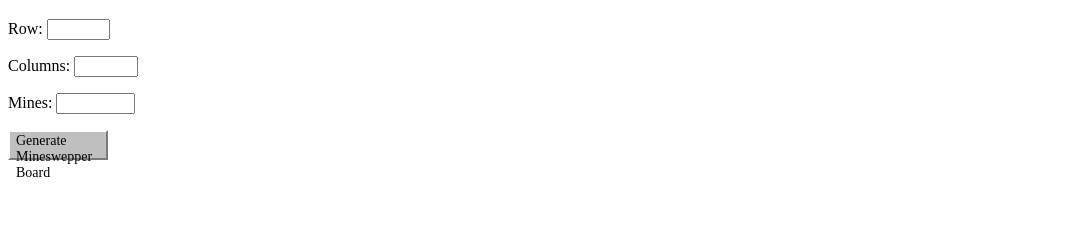
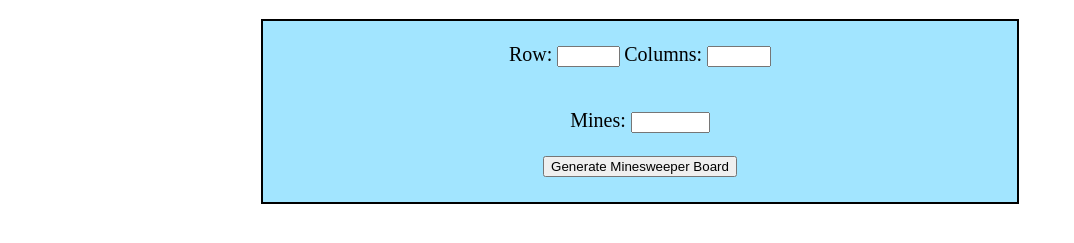
Before and after one commit to helgiisaevar/Vefforitun, a plain HTML site: page Minesweeper_project2/minesweeper.html in a window 1280 px wide. Shown: the part 61-304 px from the top of the page, without its empty margins (0-1074 px from the left). Drawn offline with nearby package versions, Linux system fonts and the light colour scheme.

Commit message:
look is way better now

```diff
--- a/Minesweeper_project2/css/style.css
+++ b/Minesweeper_project2/css/style.css
@@ -19,14 +19,16 @@
   font-size: large;
 }
 
-/* input{
-    border: 1px solid black;
-    background-position: 20px 10px;
-} */
-
 #rowCount {
   padding-left: 5px;
   padding-right: 6px;
+}
+
+.inputFields{
+  background-color: #a2e5ff;
+  border: 2px solid black;
+  font-size: 20px;
+  text-align: center;
 }
 
 #columCount {
@@ -39,7 +41,7 @@
   padding-right: 6px;
 }
 
-button {
+/* button {
   font-family: "MS Sans Serif";
   text-align: left;
   font-size: 14px;
@@ -51,11 +53,35 @@ button {
   border-left: 2px solid #ffffff;
   border-top: 2px solid #ffffff;
   border-right: 2px solid #7b7b7b;
+} */
+
+.mainRow{
+  padding:2px;
+  font-size: 20px;
+}
+.mainColmn{
+  padding:2px;
+  font-size: 20px;
+}
+.overViewBox{
+  padding-left: 20%;
+  padding-right: 20%;
 }
 
+.minesweeperBoard{
+  text-align: center;
+  padding:20px;
+}
 
 #minesweeper_board {
   display: flex;
+  text-align: center;
+  justify-content: center;
+}
+.rowAndColumns{
+  display: flex;
+  text-align: center;
+  justify-content: center;
 }
 
 .disabled {
@@ -73,7 +99,7 @@ button {
   color: #484848;
   cursor: pointer;
   font-weight: bold;
-  font-size: 18px;
+  font-size: 25px;
 }
 
 .box--red {
--- a/Minesweeper_project2/js/utils/fetchMinesweeperBoardFromServer.js
+++ b/Minesweeper_project2/js/utils/fetchMinesweeperBoardFromServer.js
@@ -4,17 +4,18 @@ let MINES;
 
 function fetchMinesweeperBoardFromServer(rows, cols, mines) {
   var url = "https://veff213-minesweeper.herokuapp.com/api/v1/minesweeper";
-
+  console.log(rows)
+  console.log(mines)
   ROWS = parseInt(document.getElementById(rows).value);
   COLUMNS = parseInt(document.getElementById(cols).value);
   MINES = parseInt(document.getElementById(mines).value);
 
   validation = validateInput(ROWS, COLUMNS, MINES);
-  if (validation < 0){
+  if (validation < 0) {
     return;
   }
-
-  var paramValue = {"rows":ROWS, "cols":COLUMNS,"mines": MINES}
+  console.log(ROWS)
+  var paramValue = { rows: ROWS, cols: COLUMNS, mines: MINES };
 
   return axios
     .post(url, paramValue)
@@ -29,24 +30,42 @@ function fetchMinesweeperBoardFromServer(rows, cols, mines) {
     })
     .catch(error => {
       //When unsuccessful, print the error and make the default board
-      console.log(error + " my error by raggi");
-     // generateDefaultBoard();
+      console.log(error + " ERROR");
+      // generateDefaultBoard();
     });
 }
 
-function validateInput(rowCount, columCount, mineCount){
-  if(rowCount* columCount < mineCount){
-      document.getElementById("errorMsg").style.display = "inline"
-      document.getElementById("errorMsg").innerHTML = "too many mines, please input less mines"
-      return -1;
+function validateInput(rowCount, columCount, mineCount) {
+  if (rowCount * columCount < mineCount) {
+    document.getElementById("errorMsg").style.display = "inline";
+    document.getElementById("errorMsg").innerHTML =
+      "too many mines, please input less mines";
+    return -1;
   }
 
-  if(rowCount > 40 || rowCount < 0 || columCount > 40 || columCount < 0 || mineCount > 1600 || mineCount < 0  ){
-      document.getElementById("errorMsg").style.display = "inline"
-      document.getElementById("errorMsg").innerHTML = "you can not have more then 40 rows and 40 columns and more then 1600 mines"
-      return -1;
+  if (
+    rowCount > 40 ||
+    rowCount < 0 ||
+    columCount > 40 ||
+    columCount < 0 ||
+    mineCount > 1600 ||
+    mineCount < 0
+  ) {
+    document.getElementById("errorMsg").style.display = "inline";
+    document.getElementById("errorMsg").innerHTML =
+      "you can not have more then 40 rows and 40 columns and more then 1600 mines";
+    return -1;
   }
 
-  document.getElementById("errorMsg").style.display = "none"
+  if (isNaN(rowCount) || isNaN(columCount) || isNaN(mineCount)) {
+    console.log("this is running");
+    rowCount = 10;
+    columCount = 10;
+    mineCount = 2;
+    fetchMinesweeperBoardFromServer(5, 5, 3);
+    return 1;
+  }
+
+  document.getElementById("errorMsg").style.display = "none";
   return 1;
 }
--- a/Minesweeper_project2/minesweeper.html
+++ b/Minesweeper_project2/minesweeper.html
@@ -14,21 +14,25 @@
 
 <body>
   <h1 id="changeMe">Mineswepper</h1>
+  <div class='overViewBox'>
   <div class="inputFields">
-      <p>Row: <input id="rowCount" type='number' min='1' max='40'></input></p>
-      <p>Columns: <input id="columCount" type='number' min='1'max='40'></input></p>
-      <p>Mines: <input id="mineCount" type='number' min='0' max='1600'></input></p></div>
-      <div>
-          <button type='button' class='boardButton' onclick="fetchMinesweeperBoardFromServer('rowCount', 'columCount', 'mineCount')">Generate Mineswepper Board</button></div>
-  <div id="errorMsg">
+      <div class='rowAndColumns'>
+        <div class='mainRow'>
+      <p>Row: <input id="rowCount" type='number' min='1' max='40'>  </input></p></div>
+      <div class='mainColmn'>
+      <p>Columns: <input id="columCount" type='number' min='1'max='40'></input></p></div></div>
+      <p>Mines: <input id="mineCount" type='number' min='0' max='1600'></input></p>
+        <div class='boardButton'>
+          <button onclick="fetchMinesweeperBoardFromServer('rowCount', 'columCount', 'mineCount')">Generate Minesweeper Board</button>
+  </div>
+<div id="errorMsg">
     you can not have more then 40 rows and 40 columns and more then 1600 mines
   </div>
-
-
   <h2 id='loser-title'></h2>
-
-  <div id="minesweeper_board"></div>
-
+</div>
+  <div class='minesweeperBoard'>
+  <div id="minesweeper_board"></div></div>
+</div>
 
 
   <script src="./js/utils/boxClicked.js"></script>
```
Also changed, not shown: Minesweeper_project2/js/utils/generateBoard.js (+0 -15 lines), Minesweeper_project2/js/utils/validateInput.js (+9 -0 lines).
